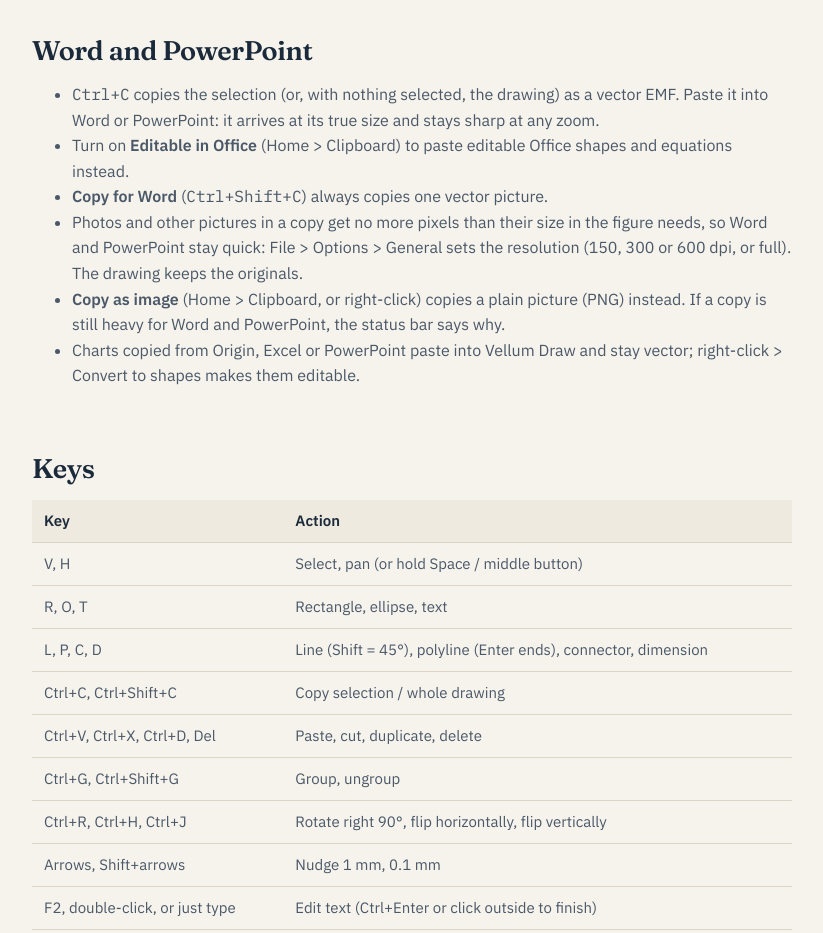
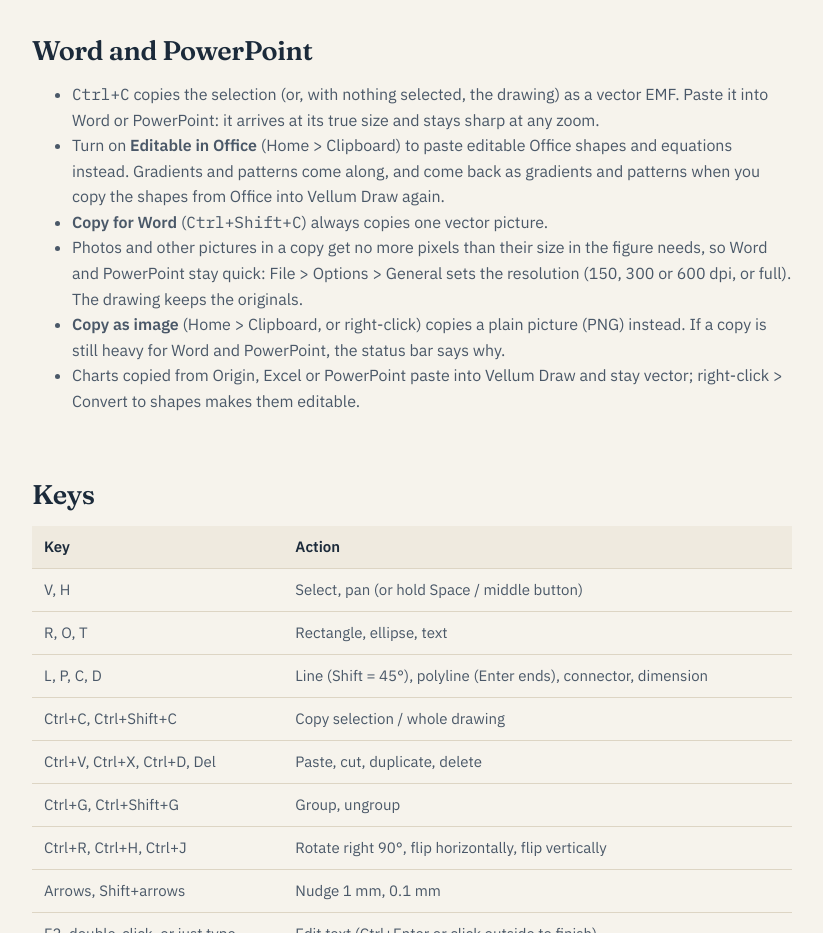
Before and after one commit to VellumDraw/VellumDraw.github.io, a plain HTML site: page manual.html in a window 1280 px wide. Shown: the part 3640-4573 px from the top of the page, without its empty margins (316-1139 px from the left). Drawn offline with Linux system fonts and the light colour scheme.

Commit message:
Vellum Draw 0.3.11: labels and manual

```diff
--- a/manual.html
+++ b/manual.html
@@ -183,7 +183,8 @@
         drawing) as a vector EMF. Paste it into Word or PowerPoint: it arrives at its true
         size and stays sharp at any zoom.</li>
       <li>Turn on <b>Editable in Office</b> (Home &gt; Clipboard) to paste editable Office
-        shapes and equations instead.</li>
+        shapes and equations instead. Gradients and patterns come along, and come back as
+        gradients and patterns when you copy the shapes from Office into Vellum Draw again.</li>
       <li><b>Copy for Word</b> (<kbd>Ctrl</kbd>+<kbd>Shift</kbd>+<kbd>C</kbd>) always copies one
         vector picture.</li>
       <li>Photos and other pictures in a copy get no more pixels than their size in the figure
```
Also changed, not shown: index.html (+2 -2 lines).
